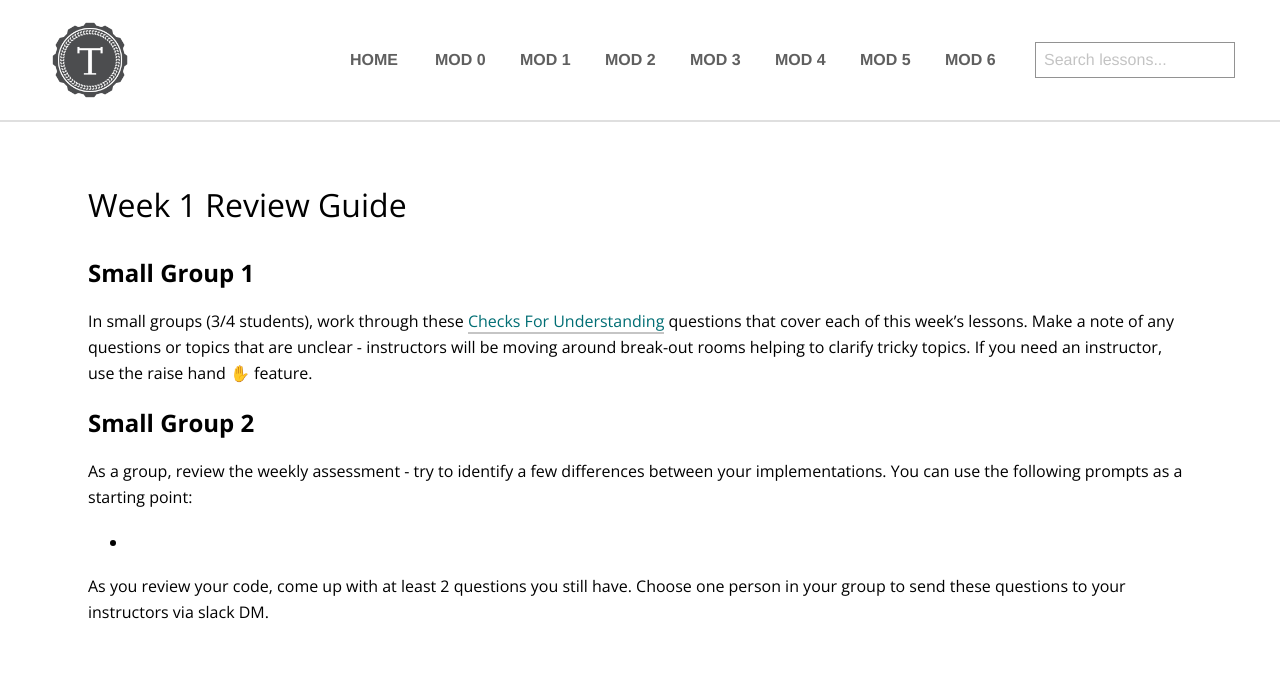
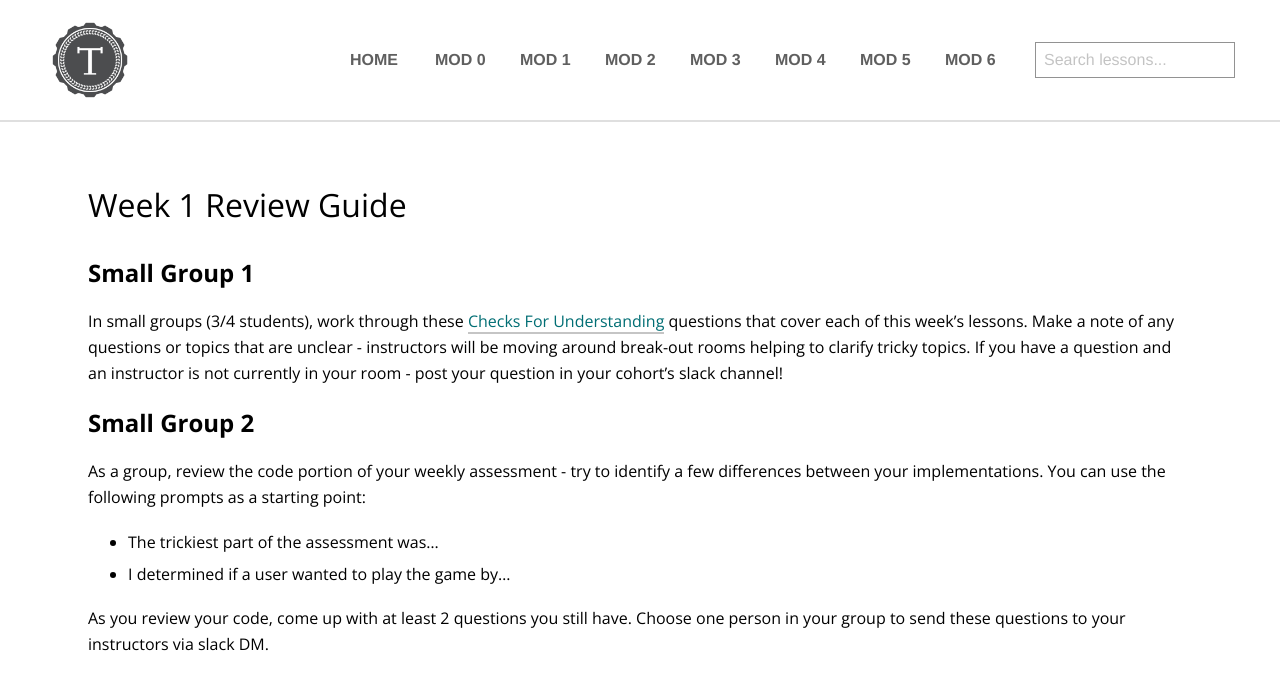
Before and after one commit to turingschool/launch-curriculum, a Jekyll site: the page built from module1/lessons/Week1/WeekInReview.md, in a window 1280 px wide, cut to the strip 0-896 px from the top of the page. Shown: the top 690 px of the strip. Built offline with Jekyll 4.4.1, drawn with Linux system fonts in a browser that asks for light colours; nearby versions of some CDN libraries; comment, search, counter and statistics services are not loaded.

Commit message:
Update WeekInReview.md

```diff
--- a/module1/lessons/Week1/WeekInReview.md
+++ b/module1/lessons/Week1/WeekInReview.md
@@ -4,16 +4,17 @@ title:  Week 1 Review Guide
 ---
 
 ## Small Group 1
-In small groups (3/4 students), work through these [Checks For Understanding](/Mod1/Lessons/Week1/CFUReview.md) questions that cover each of this week's lessons.  Make a note of any questions or topics that are unclear - instructors will be moving around break-out rooms helping to clarify tricky topics.  If you need an instructor, use the raise hand ✋ feature.
+In small groups (3/4 students), work through these [Checks For Understanding](/Mod1/Lessons/Week1/CFUReview.md) questions that cover each of this week's lessons.  Make a note of any questions or topics that are unclear - instructors will be moving around break-out rooms helping to clarify tricky topics.  If you have a question and an instructor is not currently in your room - post your question in your cohort's slack channel!
 
 <aside class="instructor-notes">
     <p><strong>Instructor Note</strong><br>As you move through different groups, keep a list of topics that need to be addressed for the larger group.</p>
 </aside>
 
 ## Small Group 2
-As a group, review the weekly assessment - try to identify a few differences between your implementations.  You can use the following prompts as a starting point:
+As a group, review the code portion of your weekly assessment - try to identify a few differences between your implementations.  You can use the following prompts as a starting point:
 
-*
+* The trickiest part of the assessment was...
+* I determined if a user wanted to play the game by...
 
 As you review your code, come up with at least 2 questions you still have.  Choose one person in your group to send these questions to your instructors via slack DM.
 
```
